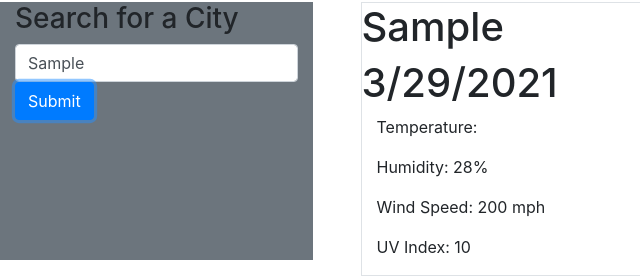
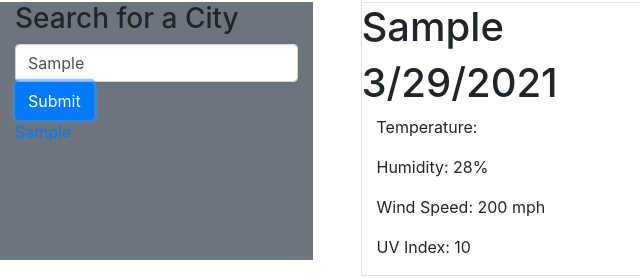
Before and after one commit to shrwnwilliams/weather-dashboard, a plain HTML site: page index.html in a window 1280 px wide. Both pictures are taken after typing "Sample" into the empty fields and a click on the button "Submit". Shown: the part 102-380 px from the top of the page, 0-640 px from the left. Drawn offline with nearby package versions, Linux system fonts and the light colour scheme; no server answers.

Commit message:
added search terms to a list, stored underneath the search bar

```diff
--- a/assests/js/script.js
+++ b/assests/js/script.js
@@ -7,6 +7,7 @@ var currentTemp = $("#current-temperature");
 var currentHumidity = $("#current-humidity");
 var currentWind = $("#current-wind");
 var currentUvIndex = $("#current-uv");
+var pastSearchList = $("#past-searches");
 var today = moment();
 
 todaysDateEl.text(today.format("l"));
@@ -25,7 +26,7 @@ function getCity() {
       console.log(data);
       currentTemp.text(data.main.temp + "°F");
       currentHumidity.text(data.main.humidity + "%");
-      currentWind.text(data.wind.speed + "mph");
+      currentWind.text(data.wind.speed + " mph");
     });
 }
 
@@ -34,4 +35,13 @@ formInputEl.on("submit", function (event) {
   getCity();
   weatherDisplay.removeClass("d-none");
   currentCity.text(userCityInput.val());
+  var searchItem = $("<a>")
+  searchItem.attr("href", "https://google.com");
+  searchItem.text(userCityInput.val());
+  pastSearchList.append(searchItem);
 });
+
+// Add the searched terms to a list underneath the search bar
+// when clicking on the lists in the bar, the weather will change to those cities
+// storing past search list items into local storage
+// finding different end point for 5 day forecast
--- a/index.html
+++ b/index.html
@@ -25,6 +25,7 @@
           <input type="search" class="form-control" id="city-search-input" />
           <button type="submit" class="btn btn-primary">Submit</button>
         </form>
+        <div id="past-searches"></div>
       </aside>
 
       <section class="col-8 border d-none" id="weather-display">
```
